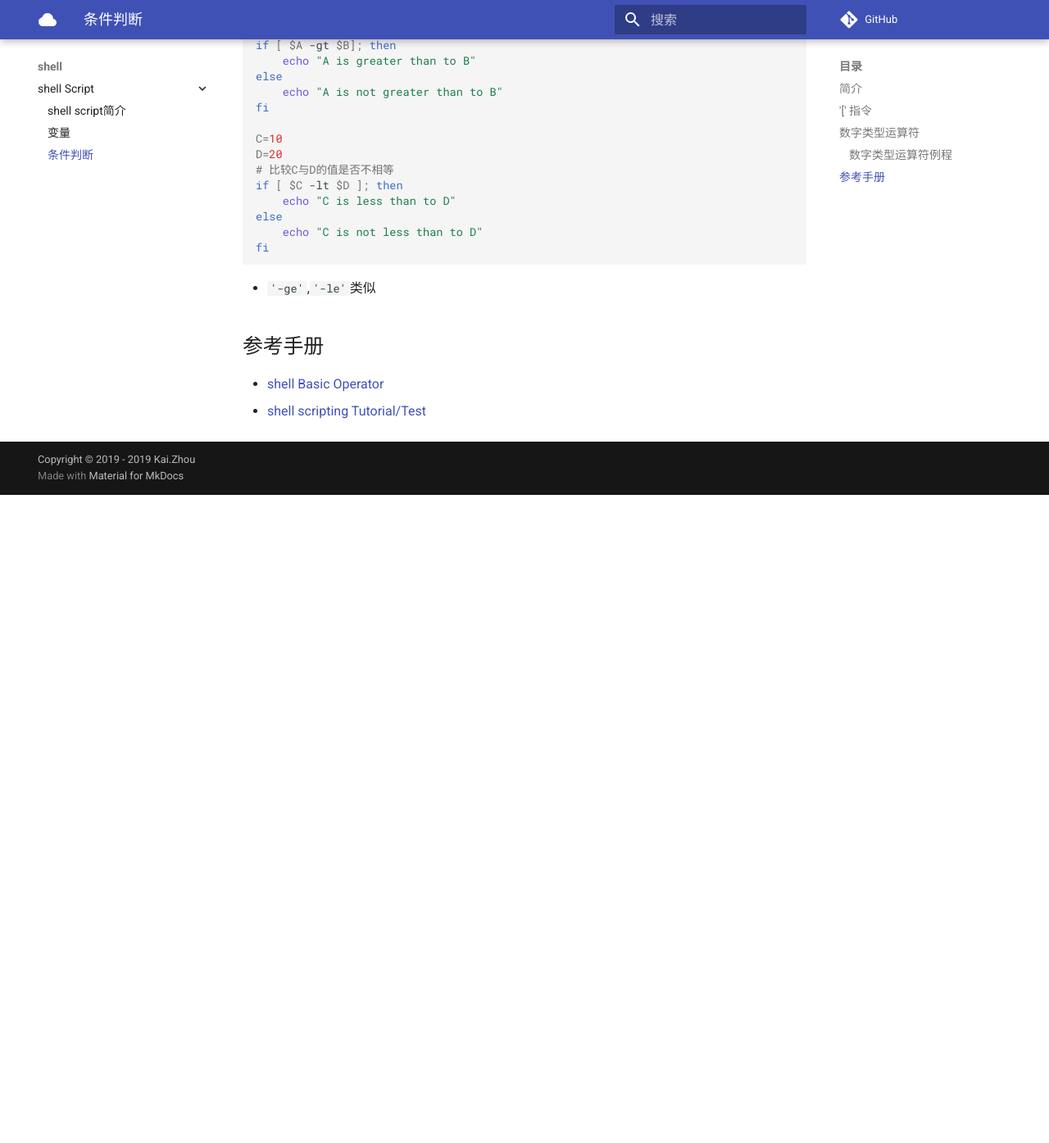
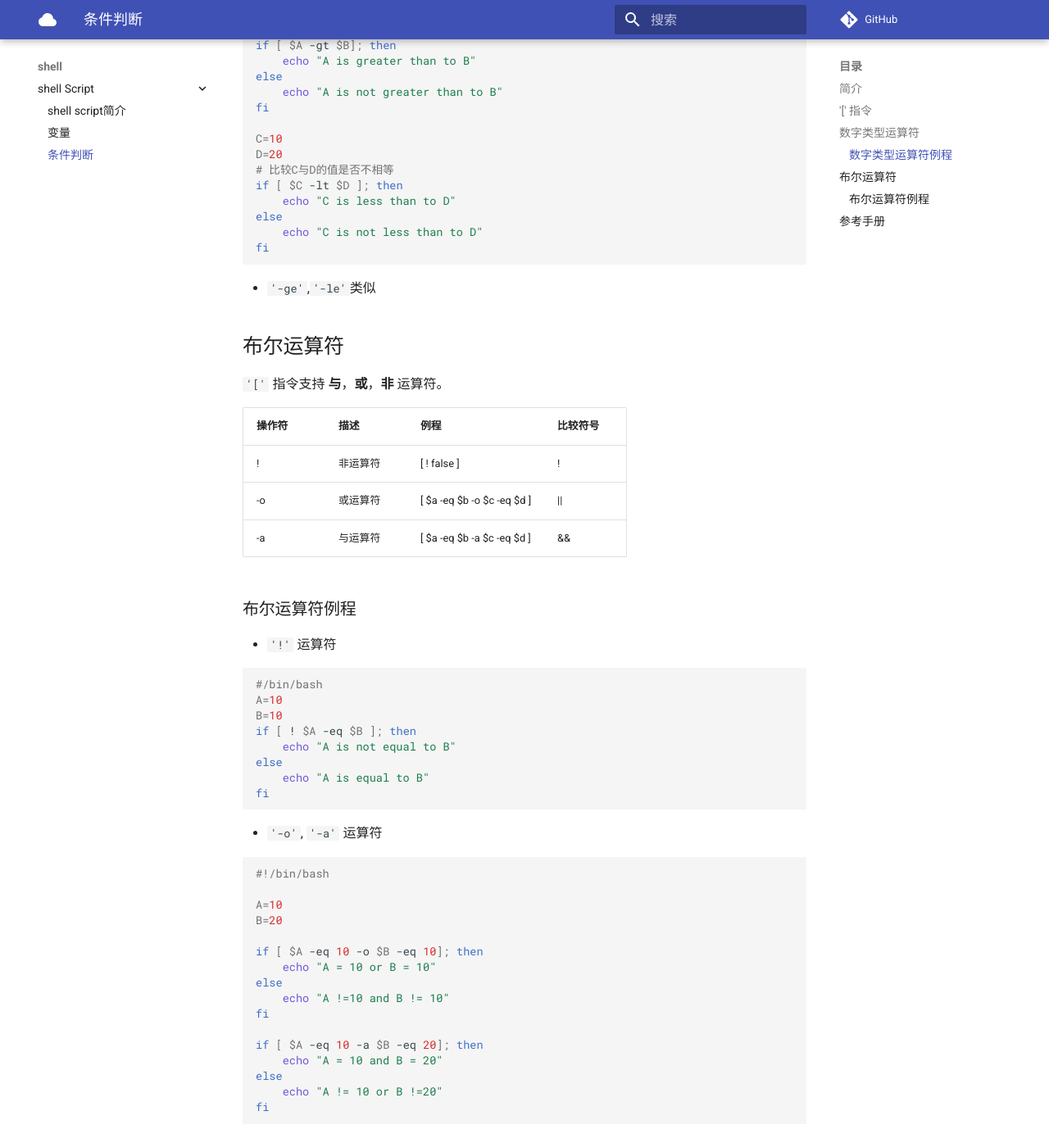
Before and after one commit to zhoukaidev/ks_blog, an MkDocs documentation site: the page built from docs/shell/shellScript/test.md, in a window 1280 px wide and 1400 px high, scrolled down 2170 px. Shown: the top 1395 px of the window at 82% size. Built offline with MkDocs 1.6.1 and Material for MkDocs 9.7.7, drawn with Linux system fonts in a browser that asks for light colours; comment, search, counter and statistics services are not loaded; before the commit the page ends 2774 px from its top, so only the background shows below that.

Commit message:
Update test.md

````diff
--- a/docs/shell/shellScript/test.md
+++ b/docs/shell/shellScript/test.md
@@ -102,6 +102,52 @@ fi
 
 * `'-ge'`,`'-le'`类似
 
+## 布尔运算符
+
+`'['` 指令支持 **与**，**或**，**非** 运算符。
+
+| 操作符     |  描述    | 例程  | 比较符号 |
+|-----------|----------|-------|---------|
+| !         | 非运算符 | [ ! false ] | !   |
+| -o        | 或运算符 | [ $a -eq $b -o $c -eq $d ] | \|\| |
+| -a        | 与运算符 | [ $a -eq $b -a $c -eq $d ] | &&   |
+
+### 布尔运算符例程
+
+* `'!'` 运算符
+
+```sh
+#/bin/bash
+A=10
+B=10
+if [ ! $A -eq $B ]; then
+    echo "A is not equal to B"
+else
+    echo "A is equal to B"
+fi
+```
+
+* `'-o'`, `'-a'` 运算符
+
+```sh
+#!/bin/bash
+
+A=10
+B=20
+
+if [ $A -eq 10 -o $B -eq 10]; then
+    echo "A = 10 or B = 10"
+else
+    echo "A !=10 and B != 10"
+fi
+
+if [ $A -eq 10 -a $B -eq 20]; then
+    echo "A = 10 and B = 20"
+else
+    echo "A != 10 or B !=20"
+fi
+```
+
 ## 参考手册
 
 * [shell Basic Operator](https://www.tutorialspoint.com/unix/unix-basic-operators.htm)
````
